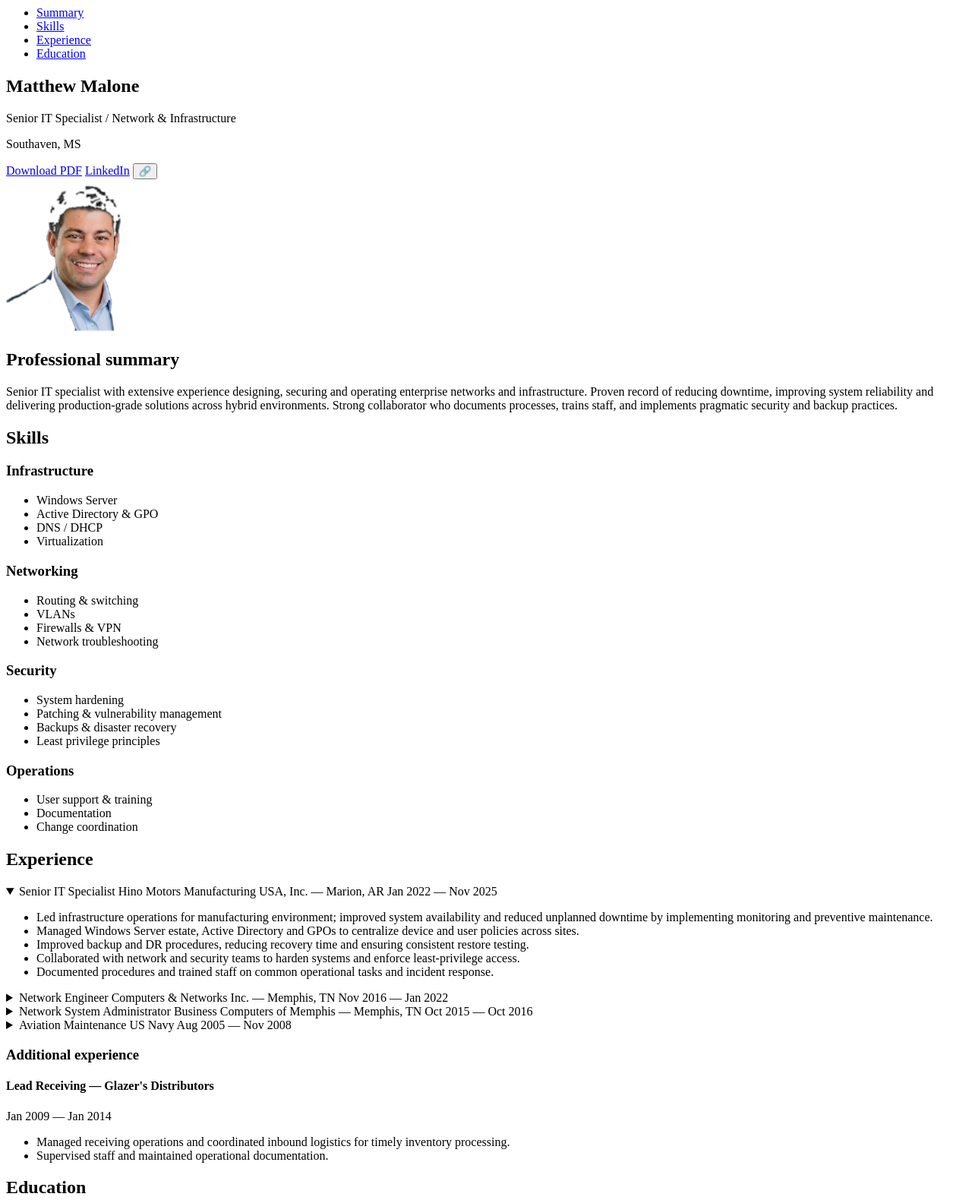
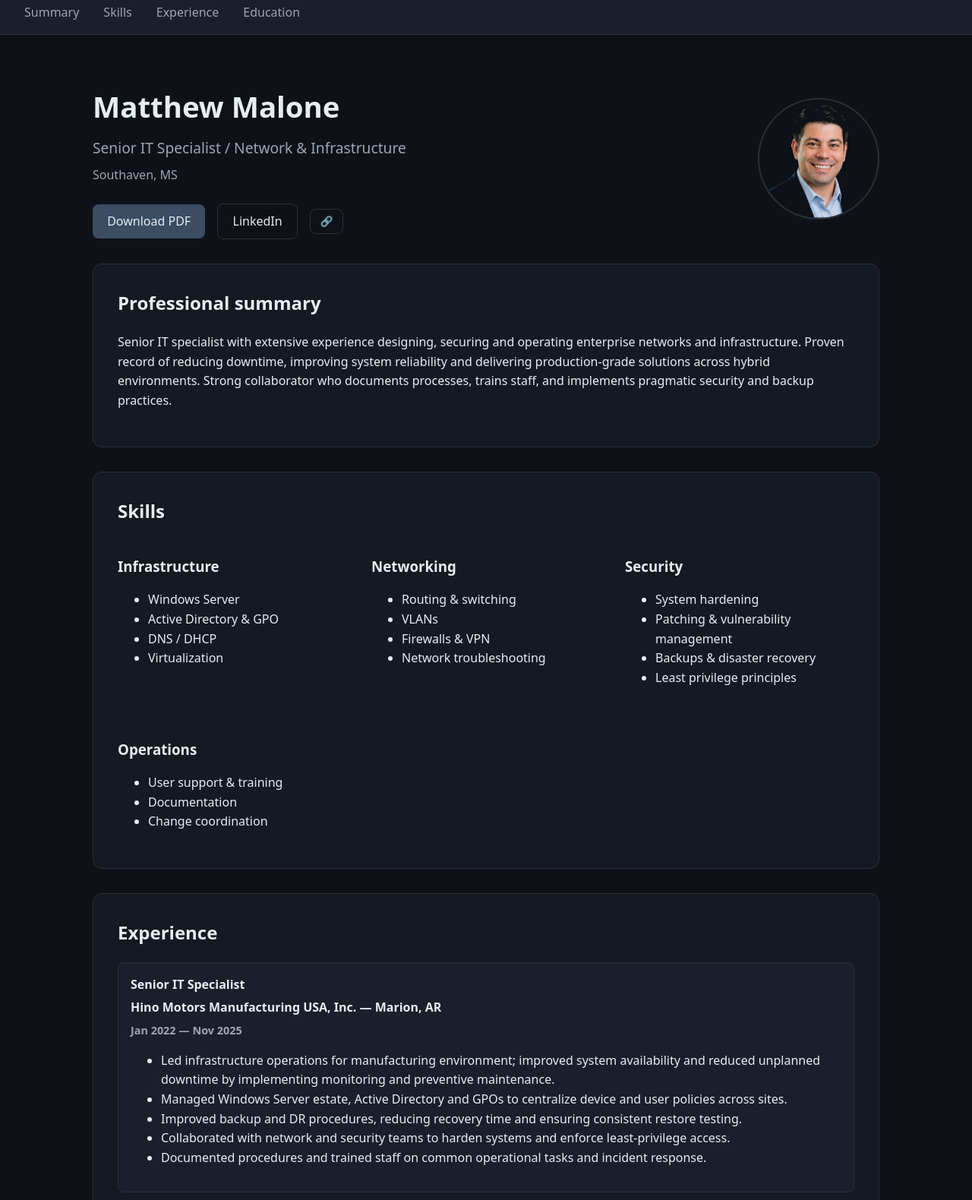
Before and after one commit to memphismatt/resume-, a plain HTML site: page index.html in a window 1280 px wide. Shown: the part 620-2200 px from the top of the page at 76% size. Drawn offline with Linux system fonts and the light colour scheme.

Commit message:
Update styles.css

```diff
--- a/styles.css
+++ b/styles.css
@@ -1,17 +1,251 @@
-.navbar {
-  padding: 20px;
-  /* Adjust for better spacing */
+/* ===============================
+   DARK ENTERPRISE THEME
+   =============================== */
+
+:root {
+  --bg-primary: #0E1117;
+  --bg-secondary: #1A1F2B;
+  --card-bg: #151A22;
+  --text-primary: #E6EDF3;
+  --text-muted: #9DA5B4;
+  --accent: #3B4C63;
+  --accent-hover: #2F3E52;
+  --border-subtle: #2A2F3A;
+}
+
+/* Reset */
+* {
+  box-sizing: border-box;
 }
 
 html {
-  scroll-behavior: smooth; /* Add smooth scroll behavior */
+  scroll-behavior: smooth;
 }
 
-/* Remove global transition rule */
+body {
+  margin: 0;
+  font-family: system-ui, -apple-system, BlinkMacSystemFont, "Segoe UI",
+    Roboto, Oxygen, Ubuntu, Cantarell, "Helvetica Neue", sans-serif;
+  background: var(--bg-primary);
+  color: var(--text-primary);
+  line-height: 1.6;
+}
+
+/* Container */
+.container {
+  max-width: 1100px;
+  margin: 0 auto;
+  padding: 2rem;
+}
+
+/* Skip link */
+.skip-link {
+  position: absolute;
+  left: -9999px;
+}
+
+.skip-link:focus {
+  left: 1rem;
+  top: 1rem;
+  background: var(--accent);
+  padding: 0.5rem 1rem;
+  border-radius: 6px;
+  color: white;
+}
+
+/* ===============================
+   NAVIGATION
+   =============================== */
+
+.site-header {
+  background: var(--bg-secondary);
+  border-bottom: 1px solid var(--border-subtle);
+}
+
+.top-nav ul {
+  list-style: none;
+  margin: 0;
+  padding: 1rem 2rem;
+  display: flex;
+  gap: 2rem;
+}
+
+.top-nav a {
+  text-decoration: none;
+  color: var(--text-muted);
+  font-weight: 500;
+  transition: color 0.2s ease;
+}
+
+.top-nav a:hover {
+  color: var(--accent);
+}
+
+/* ===============================
+   HERO SECTION
+   =============================== */
+
+.hero {
+  display: flex;
+  justify-content: space-between;
+  align-items: center;
+  gap: 3rem;
+  padding: 2rem 0;
+}
+
+.hero-left h1 {
+  margin: 0 0 0.5rem 0;
+  font-size: 2.4rem;
+}
+
+.title {
+  margin: 0;
+  font-size: 1.2rem;
+  color: var(--text-muted);
+}
+
+.location {
+  margin: 0.5rem 0 1.5rem 0;
+  color: var(--text-muted);
+}
+
+.hero-actions {
+  display: flex;
+  gap: 1rem;
+  align-items: center;
+}
+
+/* Buttons */
+.btn {
+  padding: 0.6rem 1.2rem;
+  border-radius: 8px;
+  text-decoration: none;
+  font-weight: 500;
+  border: 1px solid var(--border-subtle);
+  color: var(--text-primary);
+  transition: all 0.2s ease;
+}
+
+.btn.primary {
+  background: var(--accent);
+  border: none;
+}
+
+.btn.primary:hover {
+  background: var(--accent-hover);
+}
+
+.btn:hover {
+  transform: translateY(-2px);
+}
+
+.icon-btn {
+  background: transparent;
+  border: 1px solid var(--border-subtle);
+  padding: 0.5rem 0.8rem;
+  border-radius: 8px;
+  cursor: pointer;
+  color: var(--text-primary);
+}
+
+/* Hero image */
+.hero-image img {
+  border-radius: 50%;
+  border: 2px solid var(--border-subtle);
+  width: 160px;
+  height: 160px;
+  object-fit: cover;
+}
+
+/* ===============================
+   CARDS
+   =============================== */
+
+.card {
+  background: var(--card-bg);
+  padding: 2rem;
+  border-radius: 12px;
+  border: 1px solid var(--border-subtle);
+  margin-bottom: 2rem;
+}
+
+.card h2 {
+  margin-top: 0;
+}
+
+/* Skills grid */
+.skill-grid {
+  display: grid;
+  grid-template-columns: repeat(auto-fit, minmax(220px, 1fr));
+  gap: 2rem;
+}
+
+.skill-grid h3 {
+  margin-bottom: 0.5rem;
+}
+
+/* ===============================
+   EXPERIENCE
+   =============================== */
+
+details.job {
+  margin-bottom: 1rem;
+  border: 1px solid var(--border-subtle);
+  border-radius: 8px;
+  padding: 1rem;
+  background: var(--bg-secondary);
+}
+
+details summary {
+  cursor: pointer;
+  font-weight: 600;
+  display: flex;
+  flex-direction: column;
+  gap: 0.3rem;
+}
+
+details .dates {
+  font-size: 0.9rem;
+  color: var(--text-muted);
+}
+
+details ul {
+  margin-top: 1rem;
+}
+
+/* ===============================
+   FOOTER
+   =============================== */
+
+.site-footer {
+  text-align: center;
+  padding: 2rem 0;
+  color: var(--text-muted);
+  font-size: 0.9rem;
+  border-top: 1px solid var(--border-subtle);
+}
+
+/* ===============================
+   RESPONSIVE
+   =============================== */
 
 @media (max-width: 768px) {
-  .navbar {
-    padding: 15px;
+  .hero {
+    flex-direction: column;
+    text-align: center;
   }
-  /* Tablet breakpoint */
+
+  .hero-actions {
+    justify-content: center;
+    flex-wrap: wrap;
+  }
+
+  .hero-image img {
+    margin-top: 1rem;
+  }
+
+  .top-nav ul {
+    flex-wrap: wrap;
+    gap: 1rem;
+  }
 }
```
